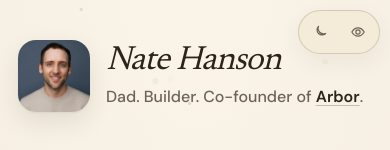
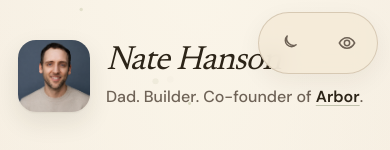
Before and after one commit to natemhanson/natemhanson.com, a Next.js app: page / in a window 390 px wide. Shown: the top 150 px of the page. Built offline with nearby package versions, Linux system fonts and the light colour scheme; no server answers.

Commit message:
Enlarge mobile appearance toggle hit targets
Increase button size, spacing, and icons on small screens
so dark mode and colorblind controls are easier to tap.

Co-authored-by: Nate Hanson <natemhanson@users.noreply.github.com>

```diff
--- a/src/components/appearance-controls.module.css
+++ b/src/components/appearance-controls.module.css
@@ -54,14 +54,19 @@
 
 @media (max-width: 640px) {
   .controls {
-    top: 10px;
-    right: 10px;
-    gap: 4px;
-    padding: 4px;
+    top: 12px;
+    right: 12px;
+    gap: 10px;
+    padding: 6px;
   }
 
   .button {
-    width: 34px;
-    height: 34px;
+    width: 48px;
+    height: 48px;
+  }
+
+  .button svg {
+    width: 20px;
+    height: 20px;
   }
 }
```
